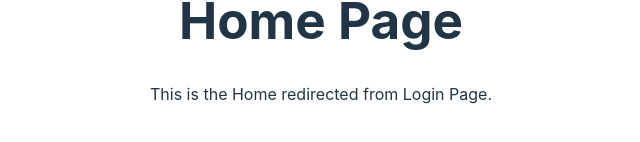
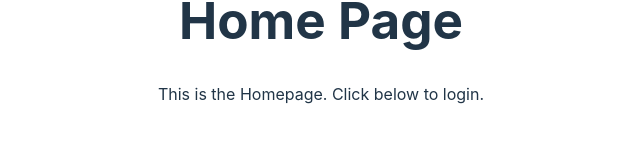
Before and after one commit to ckiroshan/google-authentication, a React (Vite) app: page / in a window 1280 px wide. Shown: the part 340-482 px from the top of the page, without its empty margins (319-959 px from the left). Built offline with nearby package versions, Linux system fonts and the light colour scheme.

Commit message:
feat: add navigation to redirect to dashboard after successful sign-in

```diff
--- a/src/components/Home.jsx
+++ b/src/components/Home.jsx
@@ -1,17 +1,21 @@
 import React from "react";
 import { GoogleLogin } from "@react-oauth/google";
 import { jwtDecode } from "jwt-decode";
+import { useNavigate } from "react-router-dom";
 
 const Home = () => {
+  const navigate = useNavigate();
+
   return (
     <>
       <div className="container">
         <h1>Home Page</h1>
-        <p>This is the Home redirected from Login Page.</p>
+        <p>This is the Homepage. Click below to login.</p>
         <GoogleLogin
           onSuccess={(credentialResponse) => {
             console.log(credentialResponse);
             console.log(jwtDecode(credentialResponse.credential));
+            navigate("/dashboard");
           }}
           onError={() => alert("Login failed, Try again.")}
         />
```
